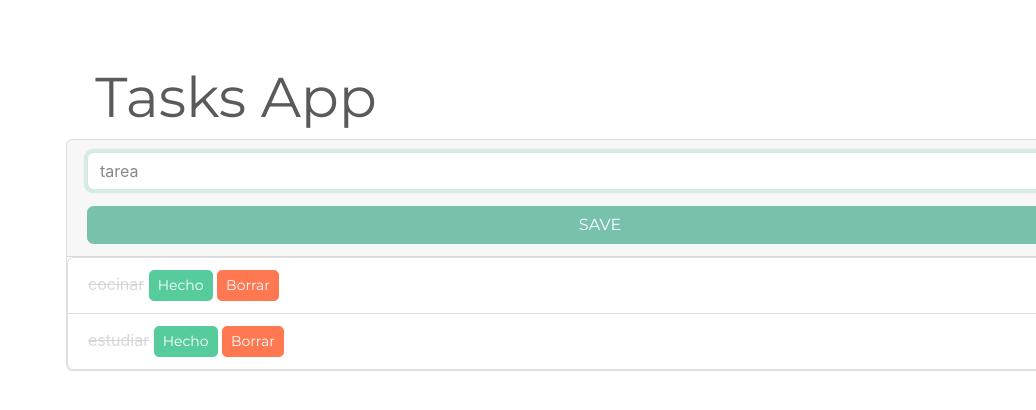
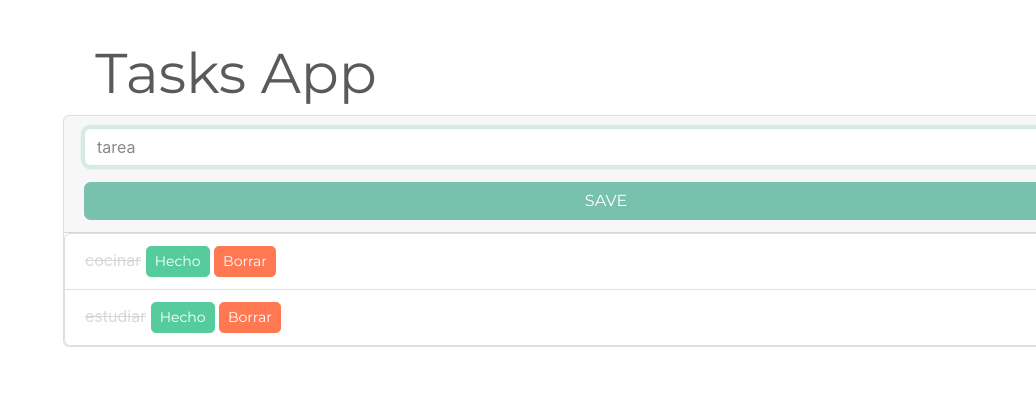
Before and after one commit to jhonsdb/flask_jinja, a Flask app: page / in a window 1600 px wide; the page is wider, and only the part inside the window is pictured. Shown: the part 56-466 px from the top of that part, without its empty margins (564-1600 px from the left). Run offline with Flask 3, Linux system fonts and the light colour scheme; some libraries are stand-ins or nearby versions.

Commit message:
lo que no subi ayer

```diff
--- a/templates/tasks.html
+++ b/templates/tasks.html
@@ -3,7 +3,7 @@
 {%block title%}index{%endblock%}
 
 {% block body %}
-<main class="container p-4">
+<main class="container ">
     <h1 class="display-4 text-center mt-4">Tasks App</h1>
 
 
```
